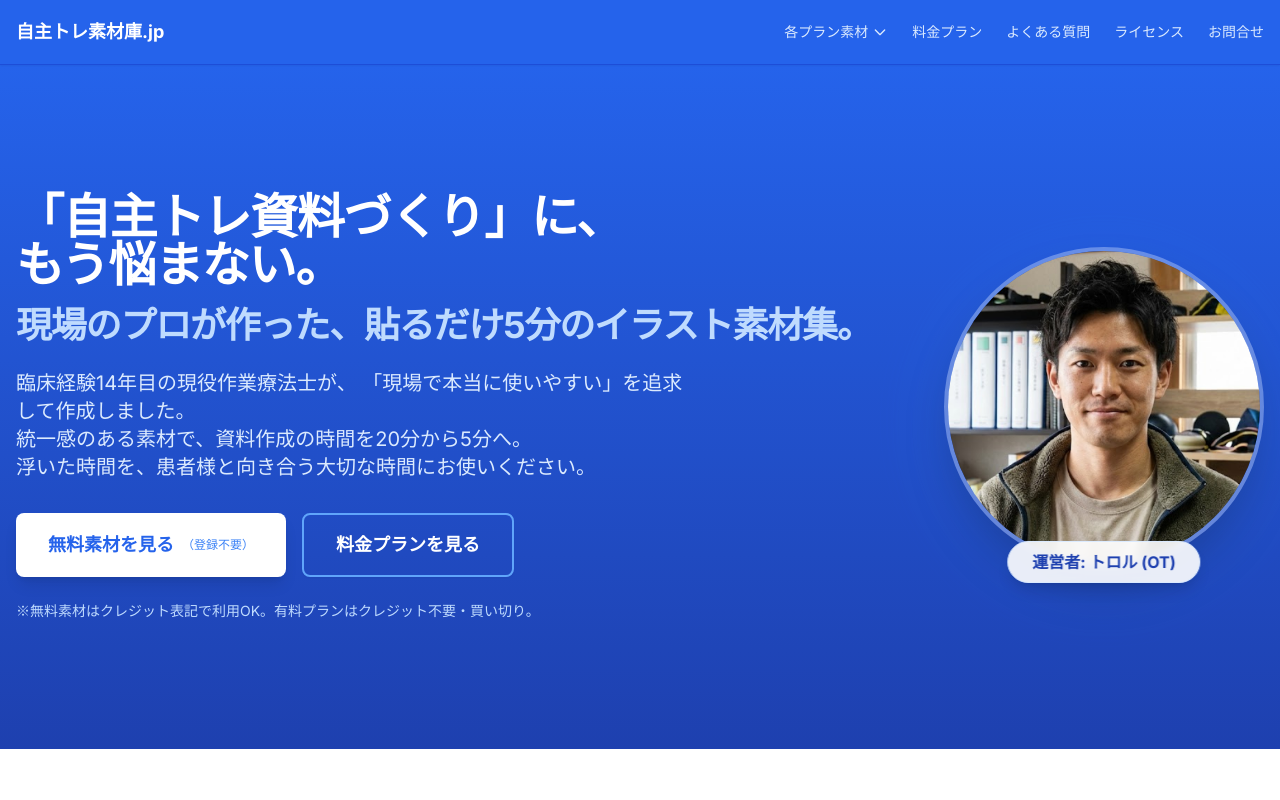
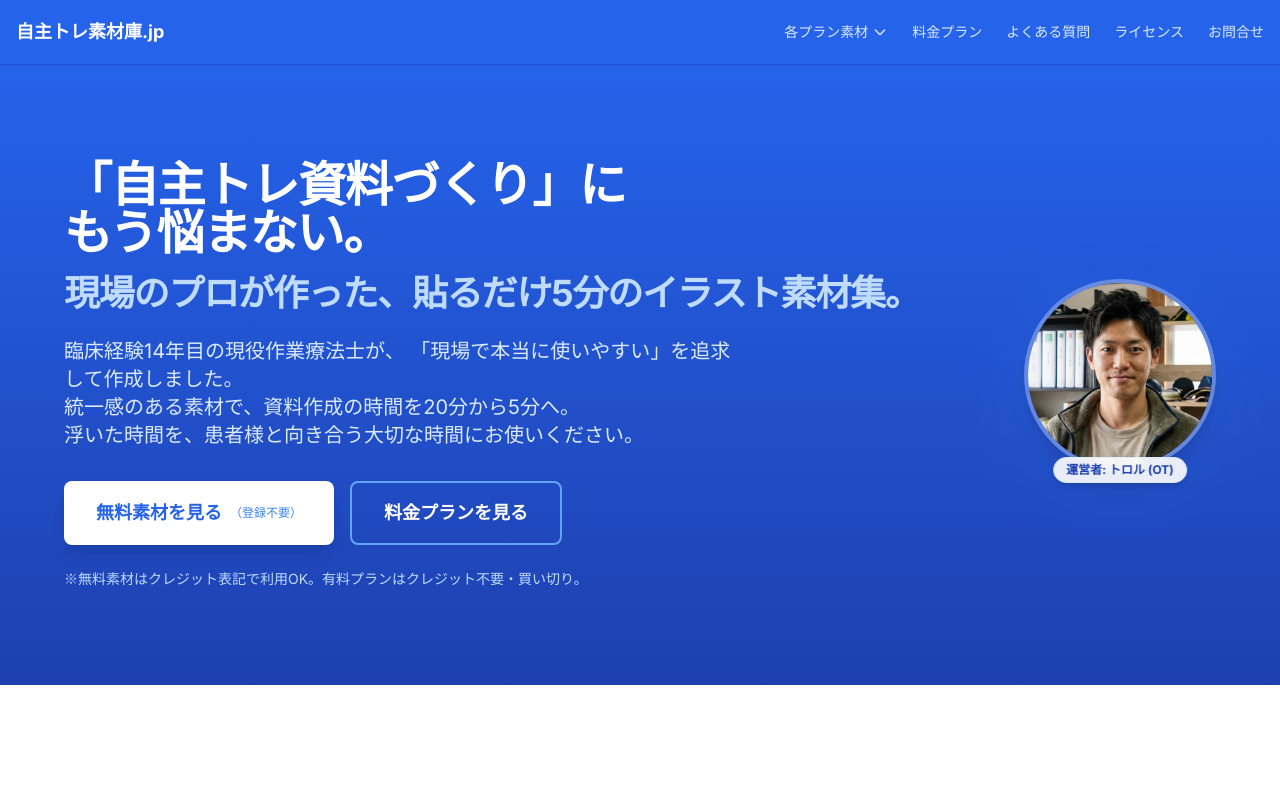
Before and after one commit to makomaru2023/jishutore-starter, a Next.js app: page / in a window 1280 px wide. Shown: the top 800 px of the page. Built offline with nearby package versions, Linux system fonts and the light colour scheme.

Commit message:
Refine hero layout: fix copy and reduce image size

```diff
--- a/src/app/page.tsx
+++ b/src/app/page.tsx
@@ -10,13 +10,13 @@ export default function Home() {
       <main>
         {/* Hero Section */}
         {/* Hero Section */}
-        <div className="bg-gradient-to-b from-blue-600 to-blue-800 py-16 sm:py-24 lg:py-32">
+        <div className="bg-gradient-to-b from-blue-600 to-blue-800 py-16 sm:py-20 lg:py-24">
           <div className="container mx-auto px-4">
-            <div className="flex flex-col lg:flex-row items-center gap-12 lg:gap-16">
+            <div className="flex flex-col lg:flex-row items-center justify-between gap-8 lg:gap-12 max-w-6xl mx-auto">
               {/* Text Content */}
               <div className="flex-1 text-center lg:text-left">
                 <h1 className="mb-6 text-2xl font-bold tracking-tight text-white sm:text-4xl lg:text-5xl leading-normal">
-                  「自主トレ資料づくり」に、<br className="hidden sm:block" />もう悩まない。<br />
+                  「自主トレ資料づくり」に<br className="hidden sm:block" /> もう悩まない。<br />
                   <span className="text-blue-200 text-xl sm:text-3xl lg:text-4xl mt-4 block">
                     現場のプロが作った、貼るだけ5分のイラスト素材集。
                   </span>
@@ -51,20 +51,20 @@ export default function Home() {
               </div>
 
               {/* Profile Image */}
-              <div className="flex-shrink-0 relative w-48 h-48 sm:w-64 sm:h-64 lg:w-80 lg:h-80">
+              <div className="flex-shrink-0 relative w-32 h-32 sm:w-40 sm:h-40 lg:w-48 lg:h-48">
                 <div className="absolute inset-0 bg-blue-500 rounded-full opacity-20 blur-2xl transform translate-y-4"></div>
-                <div className="relative w-full h-full rounded-full border-4 border-white/30 overflow-hidden shadow-2xl">
+                <div className="relative w-full h-full rounded-full border-4 border-white/30 overflow-hidden shadow-xl">
                   <Image
                     src="/images/profile.png"
                     alt="運営者（作業療法士）"
                     fill
                     className="object-cover"
-                    sizes="(max-width: 768px) 192px, (max-width: 1024px) 256px, 320px"
+                    sizes="(max-width: 768px) 128px, (max-width: 1024px) 160px, 192px"
                     priority
                   />
                 </div>
-                <div className="absolute -bottom-4 left-1/2 transform -translate-x-1/2 bg-white/90 backdrop-blur-sm px-6 py-2 rounded-full shadow-lg border border-blue-100 whitespace-nowrap z-10">
-                  <p className="text-blue-800 text-sm sm:text-base font-bold">運営者: トロル (OT)</p>
+                <div className="absolute -bottom-3 left-1/2 transform -translate-x-1/2 bg-white/90 backdrop-blur-sm px-3 py-1 rounded-full shadow-md border border-blue-100 whitespace-nowrap z-10">
+                  <p className="text-blue-800 text-xs font-bold">運営者: トロル (OT)</p>
                 </div>
               </div>
             </div>
```
